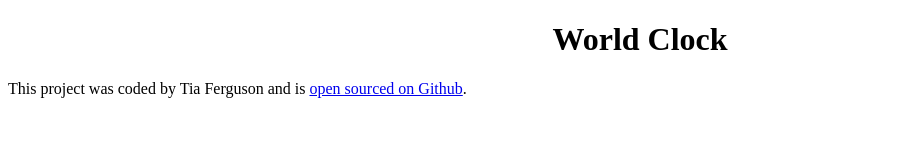
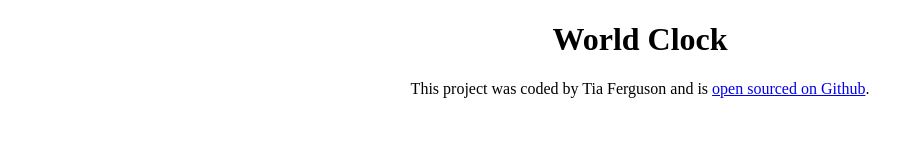
Before and after one commit to Jusferg/World-Clock, a plain HTML site: page index.html in a window 1280 px wide. Shown: the whole page, without its empty margins (0-924 px from the left). Drawn offline with Linux system fonts and the light colour scheme.

Commit message:
added link to gitHub repository

```diff
--- a/css/style.css
+++ b/css/style.css
@@ -1,3 +1,7 @@
 h1 {
     text-align: center;
 }
+
+footer {
+    text-align: center;
+}
--- a/index.html
+++ b/index.html
@@ -10,7 +10,7 @@
     <h1>World Clock</h1>
     <footer>
         This project was coded by Tia Ferguson and is
-        <a href="#" target="_blank"> open sourced on Github</a>.
+        <a href="https://github.com/Jusferg/World-Clock" target="_blank"> open sourced on Github</a>.
     </footer>
     <script src="javascript/index.js"></script>
 </body>
```
